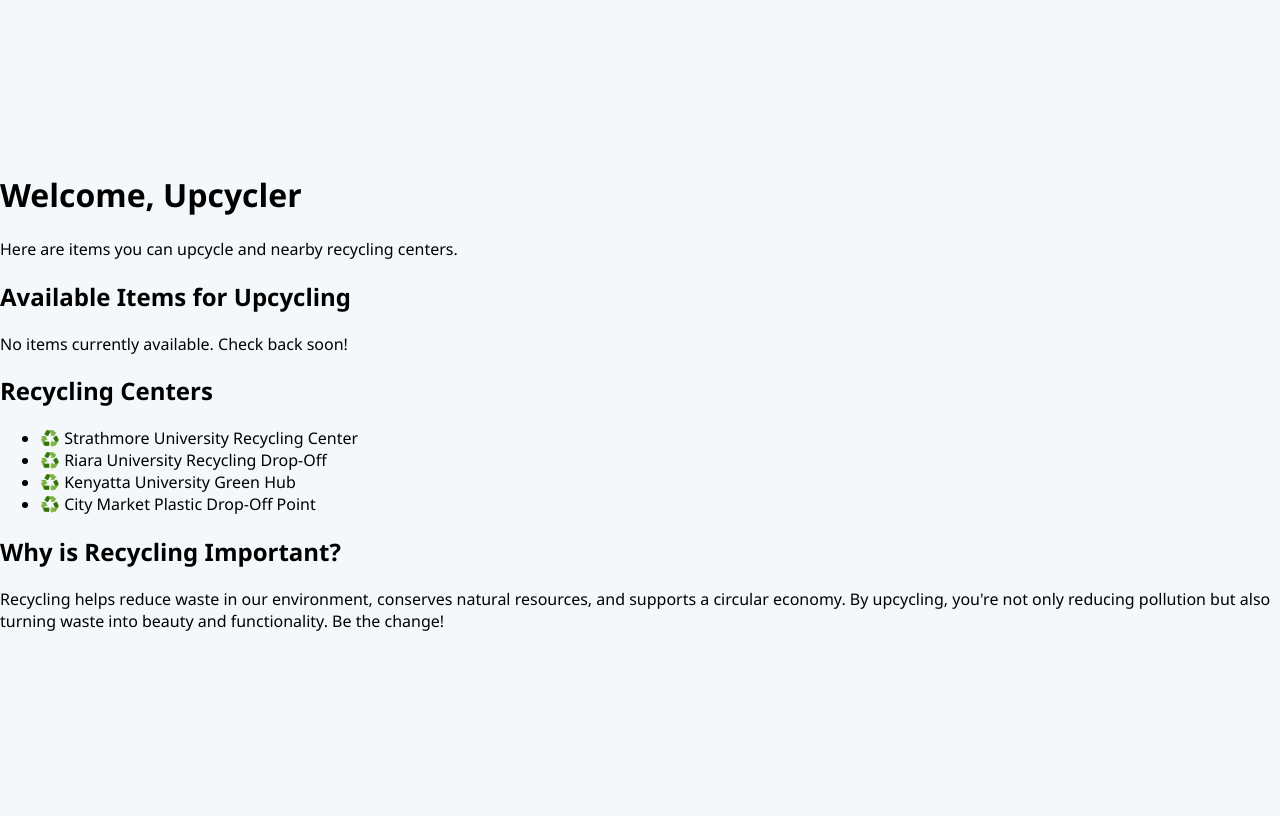
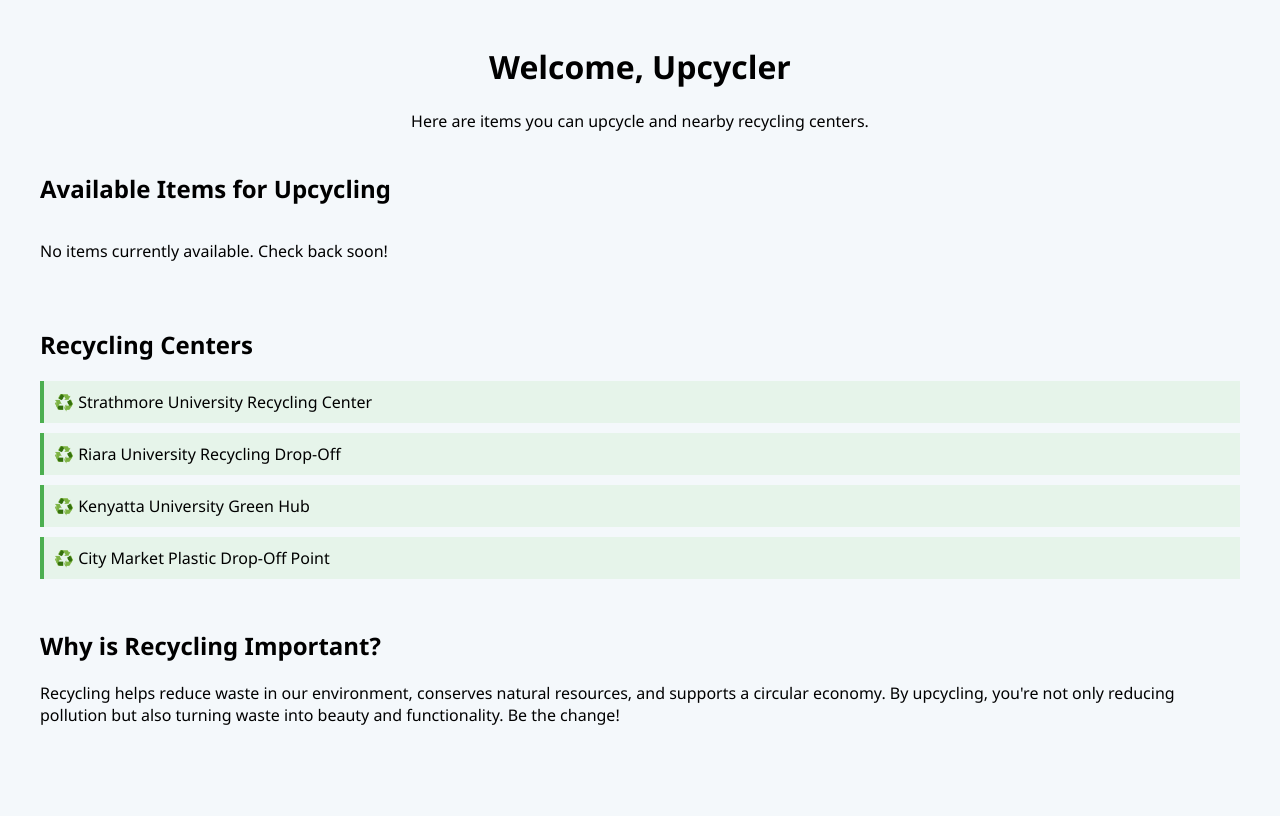
Before and after one commit to taragon/PoaFabric, a Django app: page /upcycler/ in a window 1280 px wide. Before the commit the page ends 631 px from the top, so only its background shows below. Run offline with Django 4.2, Linux system fonts and the light colour scheme; a user stored in the database is signed in.

Commit message:
put some styling on the upcycling dashboard

```diff
--- a/user/static/user/styles.css
+++ b/user/static/user/styles.css
@@ -92,3 +92,43 @@
 button:hover {
     background-color: #005fa3;
 }
+
+/* upcycling dashboard */
+.dashboard-container {
+    padding: 40px;
+    font-family: 'Segoe UI', sans-serif;
+}
+
+.dashboard-header {
+    text-align: center;
+    margin-bottom: 40px;
+}
+
+.items-section, .centers-section, .why-recycle {
+    margin-bottom: 50px;
+}
+
+.items-grid {
+    display: grid;
+    grid-template-columns: repeat(auto-fit, minmax(250px, 1fr));
+    gap: 20px;
+}
+
+.item-card {
+    border: 1px solid #ddd;
+    padding: 20px;
+    border-radius: 8px;
+    background-color: #f9f9f9;
+}
+
+.centers-section ul {
+    list-style: none;
+    padding: 0;
+}
+
+.centers-section li {
+    background-color: #e6f4ea;
+    margin: 10px 0;
+    padding: 10px;
+    border-left: 4px solid #4CAF50;
+}
```
